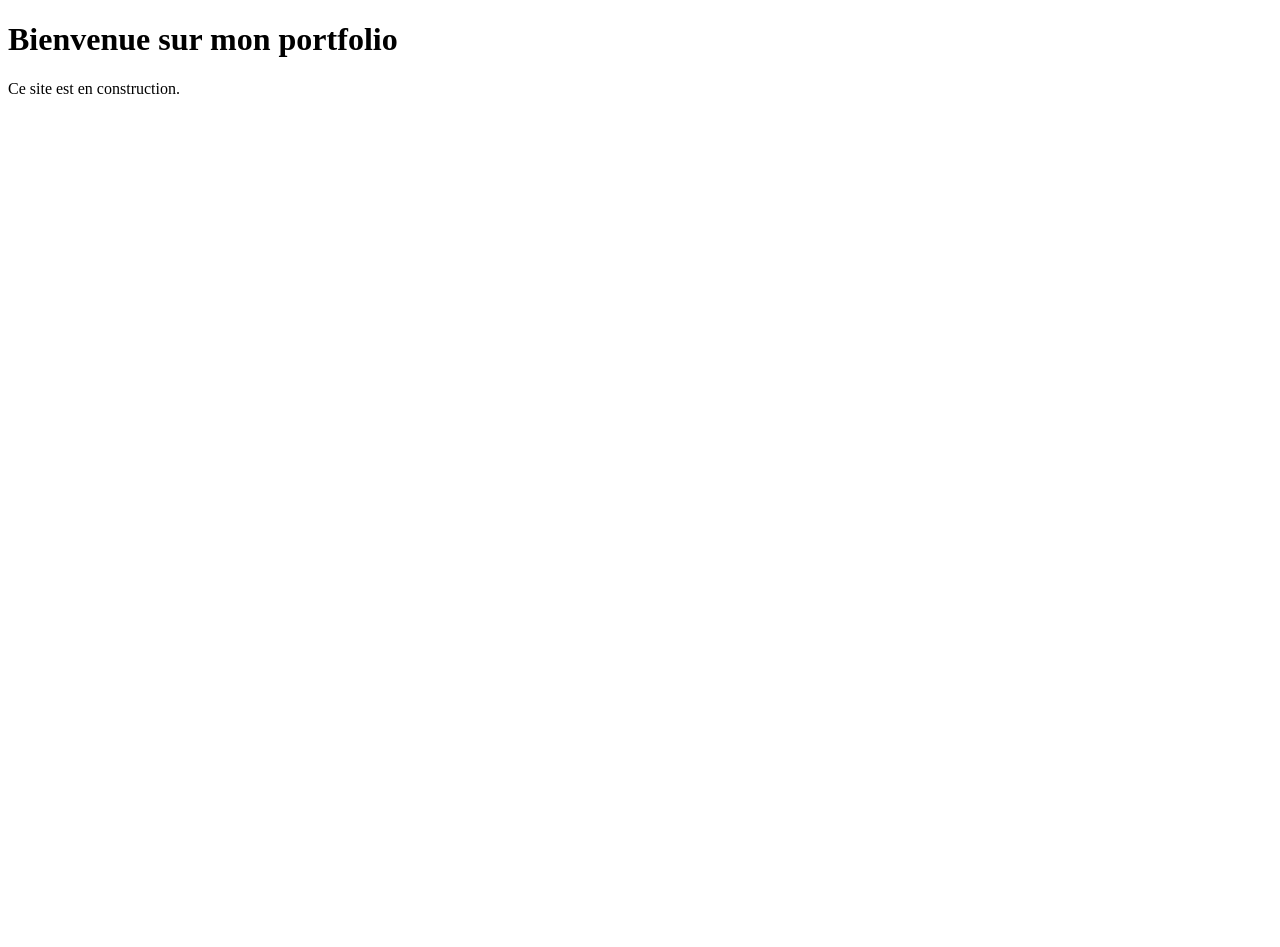
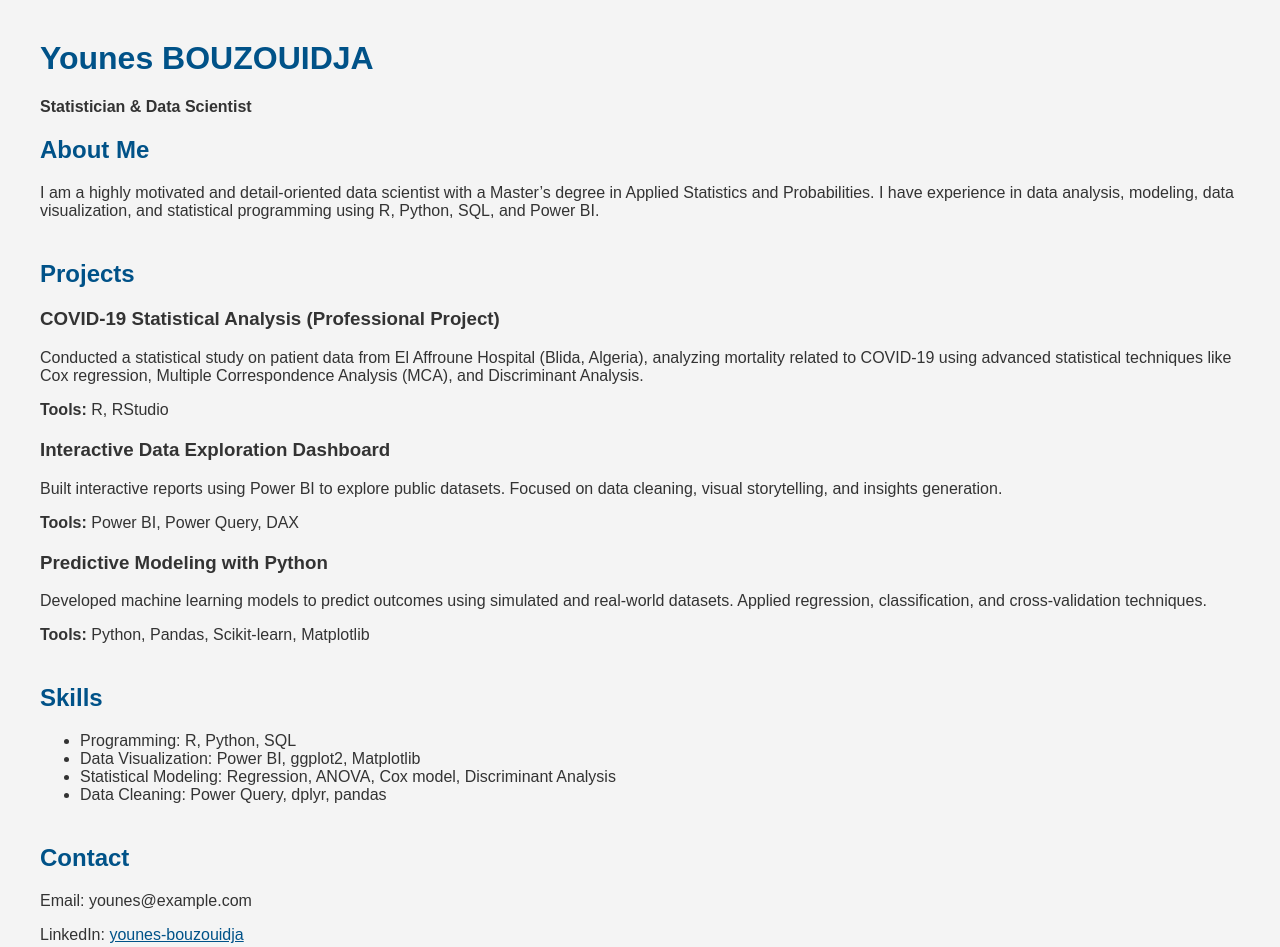
Before and after one commit to YounessBZ/Portfolio, a plain HTML site: page index.html in a window 1280 px wide. Before the commit the page ends 800 px from the top, so only its background shows below. Drawn offline with Linux system fonts and the light colour scheme.

Commit message:
Update index.html

```diff
--- a/index.html
+++ b/index.html
@@ -1,10 +1,87 @@
 <!DOCTYPE html>
-<html>
-  <head>
-    <title>Portfolio de Younes</title>
-  </head>
-  <body>
-    <h1>Bienvenue sur mon portfolio</h1>
-    <p>Ce site est en construction.</p>
-  </body>
+<html lang="en">
+<head>
+  <meta charset="UTF-8">
+  <title>Younes BOUZOUIDJA - Data Scientist Portfolio</title>
+  <style>
+    body {
+      font-family: Arial, sans-serif;
+      margin: 40px;
+      background-color: #f4f4f4;
+      color: #333;
+    }
+    h1, h2 {
+      color: #005288;
+    }
+    .section {
+      margin-bottom: 40px;
+    }
+    .project {
+      margin-bottom: 20px;
+    }
+    a {
+      color: #005288;
+    }
+  </style>
+</head>
+<body>
+
+  <h1>Younes BOUZOUIDJA</h1>
+  <p><strong>Statistician & Data Scientist</strong></p>
+
+  <div class="section">
+    <h2>About Me</h2>
+    <p>
+      I am a highly motivated and detail-oriented data scientist with a Master’s degree in Applied Statistics and Probabilities.
+      I have experience in data analysis, modeling, data visualization, and statistical programming using R, Python, SQL, and Power BI.
+    </p>
+  </div>
+
+  <div class="section">
+    <h2>Projects</h2>
+
+    <div class="project">
+      <h3>COVID-19 Statistical Analysis (Professional Project)</h3>
+      <p>
+        Conducted a statistical study on patient data from El Affroune Hospital (Blida, Algeria), analyzing mortality related to COVID-19
+        using advanced statistical techniques like Cox regression, Multiple Correspondence Analysis (MCA), and Discriminant Analysis.
+      </p>
+      <p><strong>Tools:</strong> R, RStudio</p>
+    </div>
+
+    <div class="project">
+      <h3>Interactive Data Exploration Dashboard</h3>
+      <p>
+        Built interactive reports using Power BI to explore public datasets. Focused on data cleaning, visual storytelling, and insights generation.
+      </p>
+      <p><strong>Tools:</strong> Power BI, Power Query, DAX</p>
+    </div>
+
+    <div class="project">
+      <h3>Predictive Modeling with Python</h3>
+      <p>
+        Developed machine learning models to predict outcomes using simulated and real-world datasets. Applied regression, classification, and cross-validation techniques.
+      </p>
+      <p><strong>Tools:</strong> Python, Pandas, Scikit-learn, Matplotlib</p>
+    </div>
+
+  </div>
+
+  <div class="section">
+    <h2>Skills</h2>
+    <ul>
+      <li>Programming: R, Python, SQL</li>
+      <li>Data Visualization: Power BI, ggplot2, Matplotlib</li>
+      <li>Statistical Modeling: Regression, ANOVA, Cox model, Discriminant Analysis</li>
+      <li>Data Cleaning: Power Query, dplyr, pandas</li>
+    </ul>
+  </div>
+
+  <div class="section">
+    <h2>Contact</h2>
+    <p>Email: younes@example.com</p>
+    <p>LinkedIn: <a href="https://www.linkedin.com/in/younes-bouzouidja" target="_blank">younes-bouzouidja</a></p>
+  </div>
+
+</body>
 </html>
```
